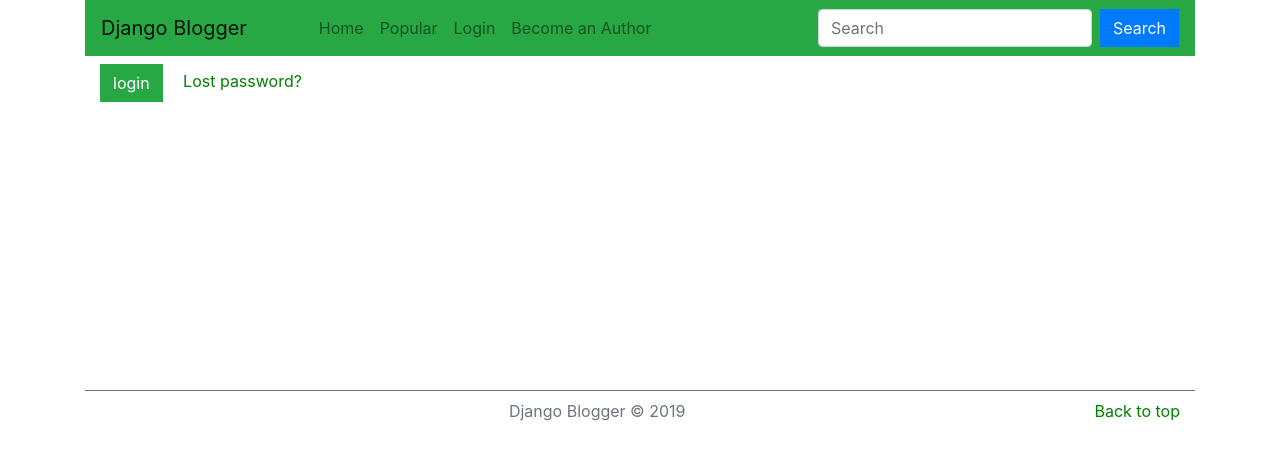
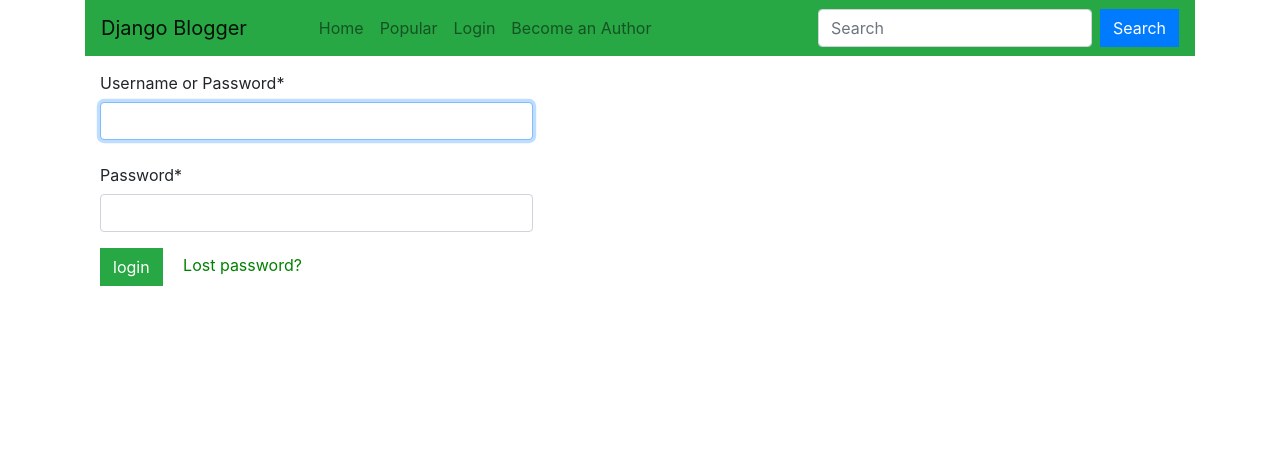
Before and after one commit to blessedsibanda/django-blogger, a Django app: template blogger/templates/registration/login.html in a window 1280 px wide. Shown: the top 472 px of the page. Run offline with Django 3.2, Linux system fonts and the light colour scheme; the template is opened without the code that fills it, so the values that code supplies are empty; some libraries are stand-ins or nearby versions.

Commit message:
tweak login template

```diff
--- a/blogger/templates/registration/login.html
+++ b/blogger/templates/registration/login.html
@@ -1,5 +1,4 @@
 {% extends "base.html" %}
-{% load crispy_forms_tags %}
 
 {% block title %}User Login{% endblock %}
 {% block head %}User Login{% endblock %}
@@ -19,7 +18,18 @@
     <div class="d-flex">
         <form method="post" class="col-md-5" action="{% url 'login' %}">
             {% csrf_token %}
-            {{ form|crispy }}
+
+            <div id="div_id_username" class="form-group"> <label for="id_username" class="col-form-label  requiredField">
+                    Username or Password<span class="asteriskField">*</span> </label>
+                <div class=""> <input type="text" name="username" autofocus class="textinput textInput form-control" required
+                        id="id_username"> </div>
+            </div>
+            <div id="div_id_password" class="form-group"> <label for="id_password" class="col-form-label  requiredField">
+                    Password<span class="asteriskField">*</span> </label>
+                <div class=""> <input type="password" name="password" class="textinput textInput form-control" required
+                        id="id_password"> </div>
+            </div>
+
             <input class="btn btn-success" type="submit" value="login">
             <input type="hidden" name="next" value="{{ next }}">
             <a class="ml-3" href="{% url 'password_reset' %}">Lost password?</a>
```
Also changed, not shown: db.sqlite3, 1 other file.
